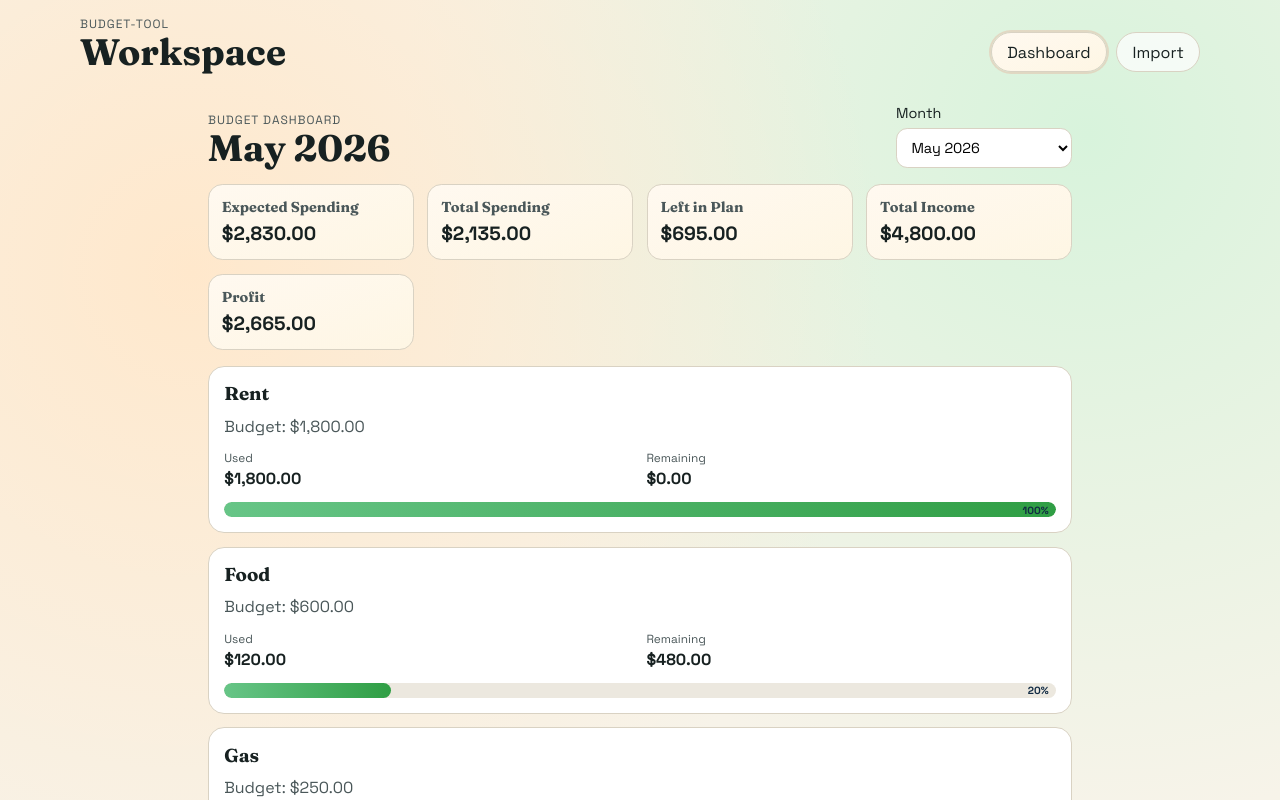
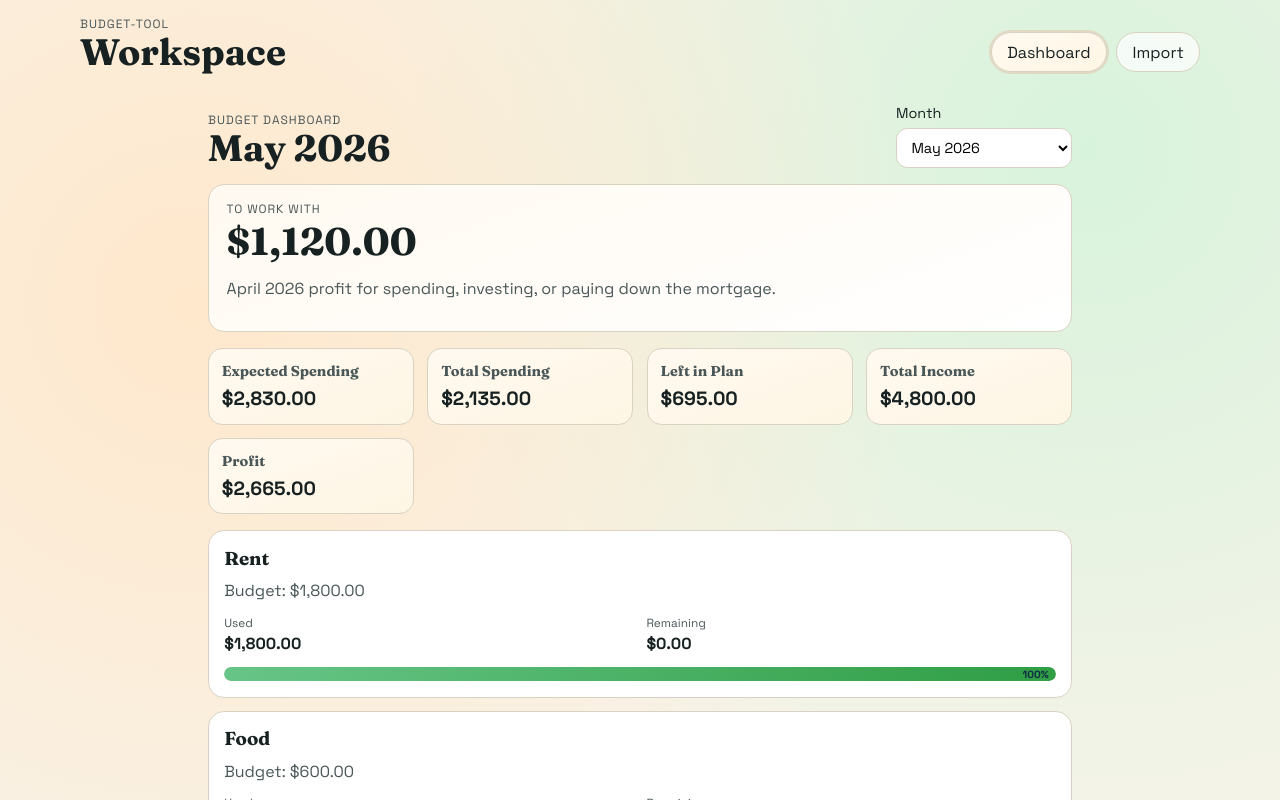
Before and after one commit to chrallard/budget-tool, a React (Vite) app: page / in a window 1280 px wide. Shown: the top 800 px of the page. Built offline with nearby package versions, Linux system fonts and the light colour scheme.

Commit message:
Add last month's profit

```diff
--- a/src/features/dashboard/DashboardPage.tsx
+++ b/src/features/dashboard/DashboardPage.tsx
@@ -6,9 +6,12 @@ import { SummaryCards } from "./SummaryCards";
 import {
   calculateCategoryCards,
   calculateDashboardSummary,
+  calculateMonthProfit,
   collectAvailableMonths,
   getCurrentMonth,
+  previousMonth,
 } from "./dashboardCalculations";
+import { WorkingCapital } from "./WorkingCapital";
 import {
   createDashboardDataSource,
   type DashboardDataSource,
@@ -37,11 +40,18 @@ export function DashboardPage({
   const [isLoading, setIsLoading] = useState<boolean>(true);
   const [error, setError] = useState<string | null>(null);
   const [reloadToken, setReloadToken] = useState(0);
+  const [priorMonth, setPriorMonth] = useState<string>(() => previousMonth(getCurrentMonth()));
+  const [priorProfit, setPriorProfit] = useState<number | null>(null);
+  const [priorError, setPriorError] = useState<string | null>(null);
 
   useEffect(() => {
     let active = true;
+    const monthBefore = previousMonth(selectedMonth);
     setIsLoading(true);
     setError(null);
+    setPriorMonth(monthBefore);
+    setPriorProfit(null);
+    setPriorError(null);
 
     resolvedDataSource
       .getDashboardData(selectedMonth)
@@ -53,6 +63,23 @@ export function DashboardPage({
         setDashboardData(data);
         setLoadedMonth(selectedMonth);
         onDataLoaded?.(selectedMonth, data);
+
+        resolvedDataSource
+          .getDashboardData(monthBefore)
+          .then((priorData) => {
+            if (!active) {
+              return;
+            }
+
+            setPriorProfit(calculateMonthProfit(monthBefore, priorData.expenses, priorData.income));
+          })
+          .catch((priorErr: unknown) => {
+            if (!active) {
+              return;
+            }
+
+            setPriorError(priorErr instanceof Error ? priorErr.message : "Unable to load last month.");
+          });
       })
       .catch((err) => {
         if (!active) {
@@ -160,6 +187,8 @@ export function DashboardPage({
         </section>
       ) : null}
 
+      <WorkingCapital month={priorMonth} profit={priorProfit} error={priorError} />
+
       <SummaryCards summary={summary} />
 
       <section className="category-grid" aria-label="Expense category cards">
--- /dev/null
+++ b/src/features/dashboard/WorkingCapital.tsx
@@ -0,0 +1,29 @@
+import { formatCurrency, formatMonthLabel } from "./format";
+
+type WorkingCapitalProps = {
+  month: string;
+  profit: number | null;
+  error: string | null;
+};
+
+export function WorkingCapital({ month, profit, error }: Readonly<WorkingCapitalProps>) {
+  const monthLabel = formatMonthLabel(month);
+
+  return (
+    <section className="working-capital" aria-label={`${monthLabel} profit`}>
+      <p className="dashboard-eyebrow">To work with</p>
+      {error ? (
+        <p className="dashboard-error" role="alert">
+          Could not load {monthLabel} profit. {error}
+        </p>
+      ) : profit === null ? (
+        <p className="dashboard-muted">Loading {monthLabel} profit</p>
+      ) : (
+        <p className={profit < 0 ? "working-capital__amount summary-card__negative" : "working-capital__amount"}>
+          {formatCurrency(profit)}
+        </p>
+      )}
+      <p className="dashboard-muted">{monthLabel} profit for spending, investing, or paying down the mortgage.</p>
+    </section>
+  );
+}
--- a/src/features/dashboard/dashboardCalculations.ts
+++ b/src/features/dashboard/dashboardCalculations.ts
@@ -10,6 +10,18 @@ export function getCurrentMonth(now: Date = new Date()): string {
   const year = now.getFullYear();
   const month = String(now.getMonth() + 1).padStart(2, "0");
   return `${year}-${month}`;
+}
+
+export function previousMonth(month: string): string {
+  const [year, monthNumber] = month.split("-").map(Number);
+  const date = new Date(year, monthNumber - 2, 1);
+  return `${date.getFullYear()}-${String(date.getMonth() + 1).padStart(2, "0")}`;
+}
+
+export function calculateMonthProfit(month: string, expenses: ExpenseRow[], income: IncomeRow[]): number {
+  const totalSpending = filterExpensesByMonth(expenses, month).reduce((sum, row) => sum + row.amount, 0);
+  const totalIncome = filterIncomeByMonth(income, month).reduce((sum, row) => sum + row.amount, 0);
+  return totalIncome - totalSpending;
 }
 
 export function parseSheetDateToMonth(date: string): string | undefined {
@@ -92,7 +104,7 @@ export function calculateDashboardSummary(
   const totalSpending = filterExpensesByMonth(expenses, month).reduce((sum, row) => sum + row.amount, 0);
   const totalIncome = filterIncomeByMonth(income, month).reduce((sum, row) => sum + row.amount, 0);
   const spendingLeft = expectedSpending - totalSpending;
-  const profit = totalIncome - totalSpending;
+  const profit = calculateMonthProfit(month, expenses, income);
 
   return {
     month,
--- a/src/styles.css
+++ b/src/styles.css
@@ -328,6 +328,22 @@ h1 {
   padding: 0.45rem 0.65rem;
   font: inherit;
   background: #fff;
+}
+
+.working-capital {
+  margin-bottom: 1rem;
+  padding: 1rem 1.1rem;
+  border: 1px solid var(--border);
+  border-radius: 1rem;
+  background: linear-gradient(160deg, var(--surface), #fff);
+}
+
+.working-capital__amount {
+  margin: 0.2rem 0 0.35rem;
+  font-family: "Fraunces", Georgia, serif;
+  font-size: 2.4rem;
+  font-weight: 700;
+  line-height: 1.1;
 }
 
 .summary-grid,
```
Also changed, not shown: 2 other files (tests, documents, lock files or other folders).
